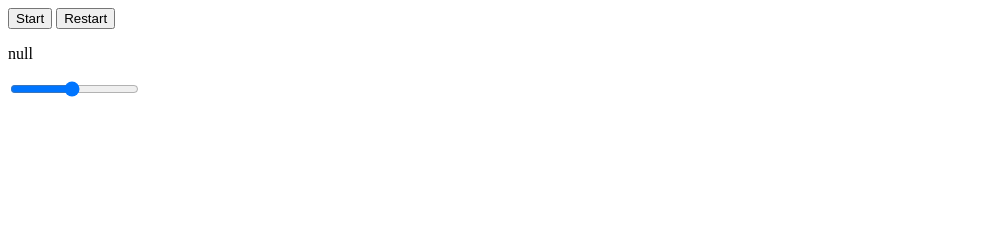
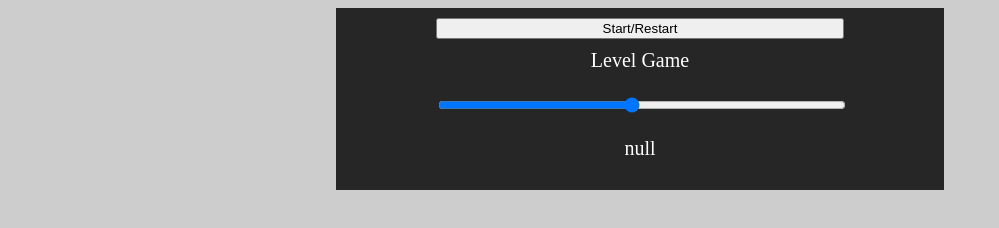
Before and after one commit to yourrra/project_Snake.js, a website with bundled scripts: page index.html in a window 1280 px wide. Shown: the whole page, without its empty margins (0-999 px from the left). Built offline with nearby package versions, Linux system fonts and the light colour scheme.

Commit message:
fixed bugs and ui

```diff
--- a/css/style.css
+++ b/css/style.css
@@ -1,4 +1,50 @@
+body {
+  background: rgb(205, 205, 205);
+}
+
 canvas {
   display: block;
   margin: 0 auto;
 }
+
+.buttonContainer {
+  width: 608px;
+  margin: 0 auto;
+  background: rgb(38, 38, 38);
+  padding-bottom: 10px;
+}
+
+.buttonStyle {
+  width: 408px;
+  margin: 0 auto;
+}
+
+.buttonStart {
+  margin: 0 auto;
+  width: 408px;
+}
+
+button {
+  width: 408px;
+  margin-top: 10px;
+}
+
+input {
+  margin-top: 25px;
+  width: 408px;
+}
+
+.lvlSize {
+  margin: 0 auto;
+  color: white;
+  font-size: 20px;
+  text-align: center;
+}
+
+.levelText {
+  margin: 0 auto;
+  color: white;
+  font-size: 20px;
+  text-align: center;
+  margin-top: 10px;
+}
--- a/game.js
+++ b/game.js
@@ -1,5 +1,6 @@
 import Master from "./master.js";
 function GAME() {
+  document.getElementById("start").disabled = true;
   const canvas = document.getElementById("game");
   const ctx = canvas.getContext("2d");
   const game = new Master(
@@ -15,6 +16,9 @@ function GAME() {
 
   const interval = setInterval(game.render, 100);
 
-  game.gameOver(interval)
+  game.gameOver(interval);
 }
-document.querySelector('.startGame').addEventListener('click', GAME)
+GAME = GAME.bind(this);
+document.getElementById("start").addEventListener("click", () => {
+  GAME();
+});
--- a/index.html
+++ b/index.html
@@ -8,9 +8,13 @@
     <link rel="stylesheet" href="css/style.css" />
   </head>
   <body>
-    <button class="startGame">Start</button>
-    <button class="restartGame">Restart</button>
-    <div class="lvlSize"></div>
+    <div class="buttonContainer">
+      <div class="buttonStyle">
+        <div class="buttonStart">
+          <button id="start" class="startGame">Start/Restart</button>
+        </div>
+        <div class="levelText">Level Game</div>
+        <div>
           <input
             class="lvl"
             value="1000"
@@ -19,6 +23,10 @@
             step="100"
             type="range"
           />
+        </div>
+        <div class="lvlSize"></div>
+      </div>
+    </div>
     <canvas id="game" width="608px" height="608px"></canvas>
     <script type="module" src="game.js"></script>
     <script>
--- a/master.js
+++ b/master.js
@@ -8,9 +8,16 @@ export default class Master {
   #snakeBodyImage;
   #direction;
   #ctx;
-  #interval
+  #interval;
 
-  constructor(box, groundImage, foodImage, snakeHeadImage, snakeBodyImage, ctx) {
+  constructor(
+    box,
+    groundImage,
+    foodImage,
+    snakeHeadImage,
+    snakeBodyImage,
+    ctx
+  ) {
     this.#box = box;
     this.#groundImage = new Image();
     this.#groundImage.src = groundImage;
@@ -36,8 +43,8 @@ export default class Master {
 
   render() {
     this.#alwayStep();
-    this.#border()
-    this.#renderImage.call(this)
+    this.#border();
+    this.#renderImage.call(this);
     this.#eat();
   }
 
@@ -46,13 +53,25 @@ export default class Master {
     this.#ctx.drawImage(this.#groundImage, 0, 0);
     this.snake.map((_, index) => {
       if (index === 0) {
-        this.#ctx.drawImage(this.#snakeHeadImage, this.snake[0].x, this.snake[0].y)
+        this.#ctx.drawImage(
+          this.#snakeHeadImage,
+          this.snake[0].x,
+          this.snake[0].y
+        );
       } else {
-        this.#ctx.drawImage(this.#snakeBodyImage, this.snake[index].x, this.snake[index].y)
+        this.#ctx.drawImage(
+          this.#snakeBodyImage,
+          this.snake[index].x,
+          this.snake[index].y
+        );
       }
-    })
+    });
     this.#ctx.drawImage(this.#foodImage, this.#food.x, this.#food.y);
-    this.#ctx.fillText(`Score: ${this.#score}`, this.#box * 2.5, this.#box * 1.6);
+    this.#ctx.fillText(
+      `Score: ${this.#score}`,
+      this.#box * 2.5,
+      this.#box * 1.6
+    );
     this.#ctx.restore();
   }
   #alwayStep() {
@@ -66,31 +85,35 @@ export default class Master {
       this.snake[0].x += this.#box;
     }
   }
-  #border(){
+  #border() {
     this.snake.map((element, index) => {
-      if(index !== 0){
-        if(this.snake[0].x === element.x && this.snake[0].y === element.y){
-          this.#dead()
+      if (index !== 0) {
+        if (this.snake[0].x === element.x && this.snake[0].y === element.y) {
+          this.#dead();
         }
       }
-    })
-    if (this.snake[0].x > 17 * this.#box || this.snake[0].x < this.#box ||
-      this.snake[0].y > 17 * this.#box || this.snake[0].y < 3 * this.#box){
-        this.#dead()
-      }
+    });
+    if (
+      this.snake[0].x > 17 * this.#box ||
+      this.snake[0].x < this.#box ||
+      this.snake[0].y > 17 * this.#box ||
+      this.snake[0].y < 3 * this.#box
+    ) {
+      this.#dead();
+    }
   }
   step({ code }) {
     if (
       (code == "ArrowDown" && this.#direction !== "ArrowUp") ||
-      (code == "ArrowUp"  && this.#direction !== "ArrowDown") ||
-      (code == "ArrowLeft" && this.#direction !== "ArrowRight")||
+      (code == "ArrowUp" && this.#direction !== "ArrowDown") ||
+      (code == "ArrowLeft" && this.#direction !== "ArrowRight") ||
       (code == "ArrowRight" && this.#direction !== "ArrowLeft")
     ) {
       this.#direction = code;
     }
   }
   #eat() {
-    this.snake.unshift(Object.assign({}, this.snake[0]))
+    this.snake.unshift(Object.assign({}, this.snake[0]));
     if (this.snake[0].x == this.#food.x && this.snake[0].y == this.#food.y) {
       this.#score++;
       this.#food = {
@@ -98,14 +121,15 @@ export default class Master {
         y: Math.floor(Math.random() * 15 + 3) * this.#box,
       };
     } else {
-      this.snake.pop()
+      this.snake.pop();
     }
   }
   #dead() {
-    alert(`Game Over, you score was ${this.#score} click Ok to restart!`)
-    clearInterval(this.#interval)
+    alert(`Game Over, you score was ${this.#score} click Ok to restart!`);
+    clearInterval(this.#interval);
+    document.getElementById("start").disabled = false;
   }
-  gameOver(interval){
+  gameOver(interval) {
     this.#interval = interval;
   }
 }
```
Lines whose indentation alone changed are shown as unchanged.
